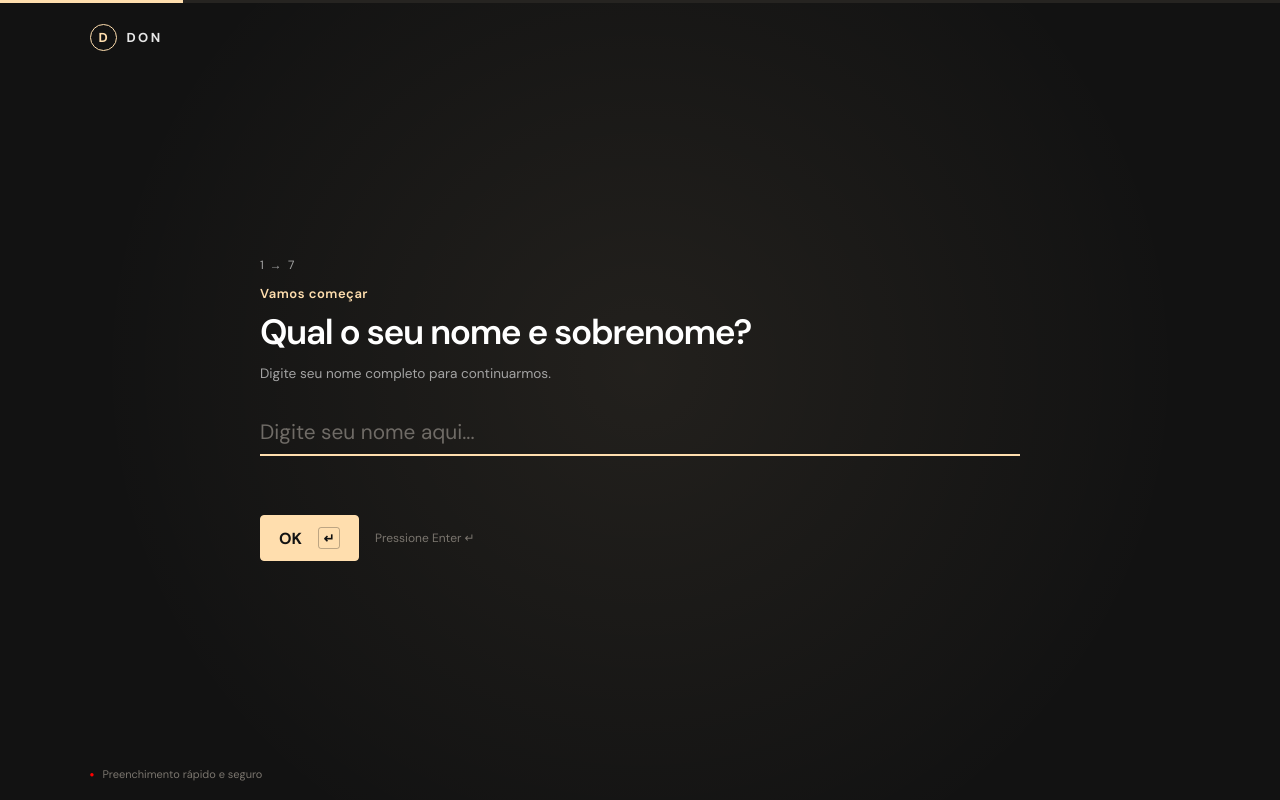
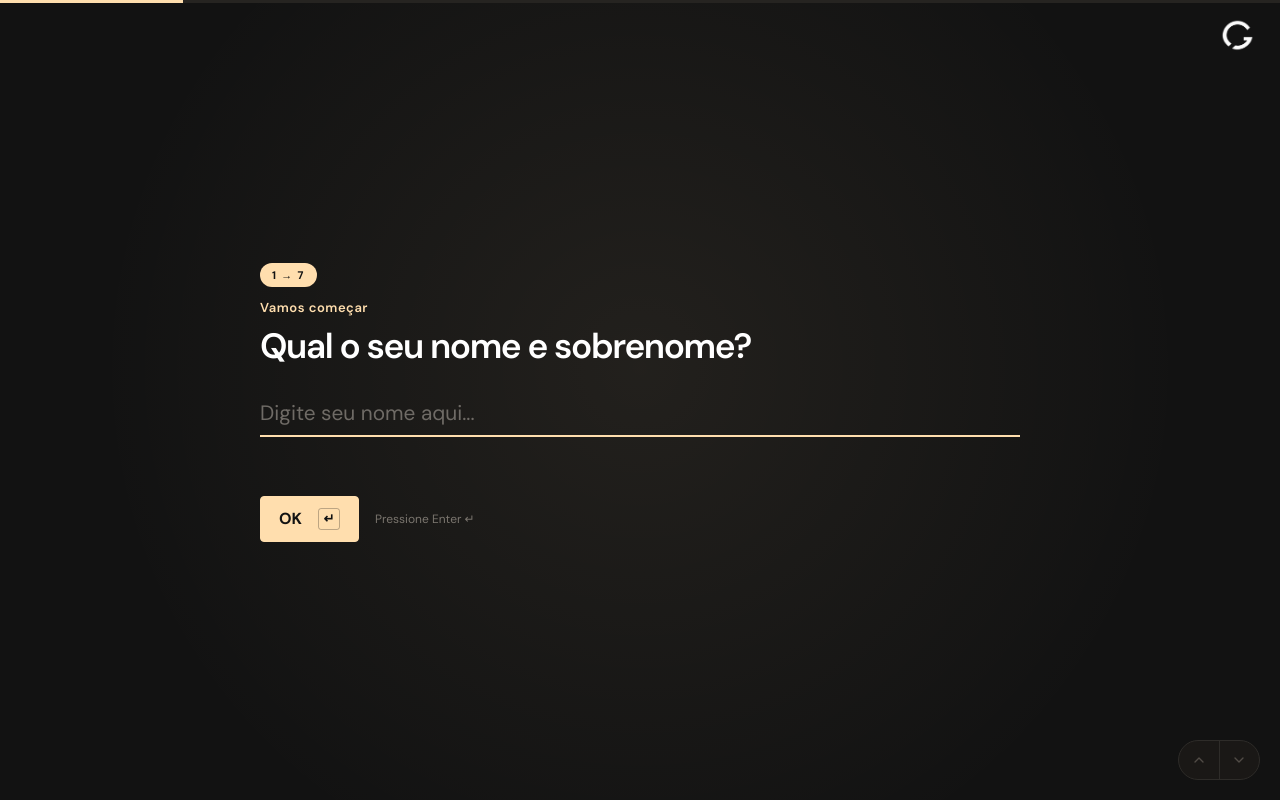
Before and after one commit to gnstecnologia/formulario-etapas, a plain HTML site: page index.html in a window 1280 px wide. Drawn offline with Linux system fonts and the light colour scheme.

Commit message:
Troca a marca pela logo, adiciona navegacao entre perguntas e limpa o texto de apoio
Logo no canto direito no desktop e centralizada no mobile; controle flutuante
com setas no desktop e botao voltar no mobile; contador em pilula creme.

Co-Authored-By: Claude Opus 4.5 <noreply@anthropic.com>

```diff
--- a/index.html
+++ b/index.html
@@ -17,8 +17,7 @@
       </div>
 
       <header class="brand" aria-label="Marca">
-        <span class="brand__mark">D</span>
-        <span class="brand__name">DON</span>
+        <img class="brand__logo" src="./logo-genesis.png" alt="Genesis Company" />
       </header>
 
       <section class="form-stage" id="formStage" aria-live="polite">
@@ -26,7 +25,6 @@
         <div class="question-card is-active" id="questionCard">
           <p class="eyebrow" id="eyebrow">Vamos começar</p>
           <h1 id="questionTitle">Qual o seu nome e sobrenome?</h1>
-          <p class="question-help" id="questionHelp">Digite seu nome completo para continuarmos.</p>
 
           <form id="stepForm" novalidate>
             <label class="sr-only" id="fieldLabel" for="answerInput">Nome e sobrenome</label>
@@ -44,6 +42,12 @@
             <ul class="options" id="optionsList" role="listbox" aria-labelledby="questionTitle" hidden></ul>
 
             <div class="actions">
+              <button class="back-button" id="backButton" type="button" aria-label="Pergunta anterior">
+                <svg width="18" height="18" viewBox="0 0 24 24" fill="none" stroke="currentColor" stroke-width="2" stroke-linecap="round" stroke-linejoin="round" aria-hidden="true">
+                  <path d="M19 12H5" />
+                  <path d="m12 19-7-7 7-7" />
+                </svg>
+              </button>
               <button class="primary-button" id="continueButton" type="submit">
                 <span id="buttonText">OK</span>
                 <span class="button-arrow" aria-hidden="true">↵</span>
@@ -54,10 +58,18 @@
         </div>
       </section>
 
-      <footer class="footer-note">
-        <span>●</span>
-        <span>Preenchimento rápido e seguro</span>
-      </footer>
+      <div class="stepper" role="group" aria-label="Navegação entre perguntas">
+        <button class="stepper__btn" id="stepperPrev" type="button" aria-label="Pergunta anterior">
+          <svg width="16" height="16" viewBox="0 0 24 24" fill="none" stroke="currentColor" stroke-width="2" stroke-linecap="round" stroke-linejoin="round" aria-hidden="true">
+            <path d="m18 15-6-6-6 6" />
+          </svg>
+        </button>
+        <button class="stepper__btn" id="stepperNext" type="button" aria-label="Próxima pergunta">
+          <svg width="16" height="16" viewBox="0 0 24 24" fill="none" stroke="currentColor" stroke-width="2" stroke-linecap="round" stroke-linejoin="round" aria-hidden="true">
+            <path d="m6 9 6 6 6-6" />
+          </svg>
+        </button>
+      </div>
     </main>
     <script src="./script.js"></script>
   </body>
--- a/script.js
+++ b/script.js
@@ -13,7 +13,6 @@ const steps = [
     key: 'name',
     eyebrow: 'Vamos começar',
     title: 'Qual o seu nome e sobrenome?',
-    help: 'Digite seu nome completo para continuarmos.',
     label: 'Nome e sobrenome',
     placeholder: 'Digite seu nome aqui...',
     type: 'text',
@@ -26,7 +25,6 @@ const steps = [
     key: 'whatsapp',
     eyebrow: 'Quase lá',
     title: 'Qual o seu WhatsApp?',
-    help: 'Informe um número com DDD para entrarmos em contato.',
     label: 'WhatsApp',
     placeholder: '(11) 99999-9999',
     type: 'tel',
@@ -39,7 +37,6 @@ const steps = [
     key: 'email',
     eyebrow: 'Contato',
     title: 'Qual o seu melhor e-mail?',
-    help: 'Usaremos para enviar o resumo do diagnóstico.',
     label: 'Melhor e-mail',
     placeholder: 'voce@empresa.com.br',
     type: 'email',
@@ -52,7 +49,6 @@ const steps = [
     key: 'cargo',
     eyebrow: 'Sobre você',
     title: 'Qual opção descreve melhor o seu cargo?',
-    help: 'Escolha a opção que mais se aproxima da sua função.',
     label: 'Cargo',
     type: 'choice',
     options: [
@@ -68,7 +64,6 @@ const steps = [
     key: 'empresa',
     eyebrow: 'Sua empresa',
     title: 'Qual o nome da sua empresa?',
-    help: 'Como sua empresa é conhecida no mercado.',
     label: 'Nome da empresa',
     placeholder: 'Nome da empresa',
     type: 'text',
@@ -79,7 +74,6 @@ const steps = [
     key: 'instagram',
     eyebrow: 'Sua empresa',
     title: 'Qual o @ do Instagram da sua empresa?',
-    help: 'Se não tiver, pode digitar o nome de usuário mesmo assim.',
     label: 'Instagram da empresa',
     placeholder: '@suaempresa',
     type: 'text',
@@ -96,7 +90,6 @@ const steps = [
     key: 'faturamento',
     eyebrow: 'Última pergunta',
     title: 'Qual o faturamento mensal da sua empresa?',
-    help: 'Isso nos ajuda a preparar o diagnóstico certo para o seu momento.',
     label: 'Faturamento mensal',
     type: 'choice',
     options: [
@@ -115,7 +108,6 @@ const card = document.querySelector('#questionCard');
 const form = document.querySelector('#stepForm');
 const input = document.querySelector('#answerInput');
 const title = document.querySelector('#questionTitle');
-const help = document.querySelector('#questionHelp');
 const eyebrow = document.querySelector('#eyebrow');
 const label = document.querySelector('#fieldLabel');
 const counter = document.querySelector('#stepCounter');
@@ -124,6 +116,40 @@ const error = document.querySelector('#errorMessage');
 const button = document.querySelector('#continueButton');
 const buttonText = document.querySelector('#buttonText');
 const optionsList = document.querySelector('#optionsList');
+const actions = document.querySelector('.actions');
+const backButton = document.querySelector('#backButton');
+const stepperPrev = document.querySelector('#stepperPrev');
+const stepperNext = document.querySelector('#stepperNext');
+
+function isCurrentStepValid() {
+  const step = steps[state.current];
+  const raw = step.type === 'choice' ? state.answers[step.key] || '' : input.value.trim();
+  if (!raw) return false;
+  const value = step.normalize ? step.normalize(raw) : raw;
+  return step.validate(value) === '';
+}
+
+function updateNav() {
+  const isFirst = state.current === 0;
+  const isLast = state.current === steps.length - 1;
+  const canAdvance = isCurrentStepValid() && !isLast;
+
+  stepperPrev.disabled = isFirst;
+  stepperNext.disabled = !canAdvance;
+  backButton.hidden = isFirst;
+  actions.classList.toggle('has-back', !isFirst);
+}
+
+function goBack() {
+  if (state.current === 0) return;
+  state.current -= 1;
+  renderStep('backward');
+}
+
+function goForward() {
+  if (state.current === steps.length - 1) return;
+  form.requestSubmit();
+}
 
 function formatPhone(value) {
   const digits = value.replace(/\D/g, '').slice(0, 11);
@@ -171,6 +197,7 @@ function selectOption(step, value) {
   optionsList.querySelectorAll('.option').forEach((optionButton) => {
     optionButton.setAttribute('aria-selected', String(optionButton.dataset.value === value));
   });
+  updateNav();
   button.focus({ preventScroll: true });
 }
 
@@ -185,7 +212,6 @@ function renderStep(direction = 'forward') {
   window.setTimeout(() => {
     eyebrow.textContent = step.eyebrow;
     title.textContent = step.title;
-    help.textContent = step.help;
     label.textContent = step.label;
     error.textContent = '';
     counter.textContent = `${state.current + 1} → ${steps.length}`;
@@ -214,6 +240,7 @@ function renderStep(direction = 'forward') {
 
     card.classList.remove('is-leaving', 'is-entering');
     card.classList.add('is-active');
+    updateNav();
   }, 290);
 }
 
@@ -288,7 +315,12 @@ input.addEventListener('input', () => {
   if (step.key === 'whatsapp') input.value = formatPhone(input.value);
   error.textContent = '';
   input.classList.remove('input-error');
+  updateNav();
 });
+
+backButton.addEventListener('click', goBack);
+stepperPrev.addEventListener('click', goBack);
+stepperNext.addEventListener('click', goForward);
 
 document.addEventListener('keydown', (event) => {
   const step = steps[state.current];
--- a/style.css
+++ b/style.css
@@ -55,24 +55,16 @@ button { cursor: pointer; }
 
 .brand {
   display: flex;
-  align-items: center;
-  gap: 10px;
-  font-weight: 700;
-  letter-spacing: .18em;
-  font-size: 13px;
+  justify-content: flex-end;
 }
-.brand__mark {
-  display: grid;
-  place-items: center;
-  width: 27px;
-  height: 27px;
-  border: 1px solid var(--accent);
-  border-radius: 50%;
-  color: var(--accent);
-  font-size: 13px;
-  letter-spacing: 0;
+.brand__logo {
+  display: block;
+  width: auto;
+  height: clamp(30px, 4.4vh, 44px);
 }
-.brand__name { opacity: .9; }
+@media (min-width: 641px) {
+  .brand { position: absolute; top: 18px; right: 24px; }
+}
 
 .form-stage {
   width: min(760px, 100%);
@@ -80,9 +72,14 @@ button { cursor: pointer; }
   padding: clamp(6px, 2.2vh, 34px) 0;
 }
 .step-counter {
+  display: inline-block;
   margin-bottom: clamp(8px, 1.6vh, 20px);
-  color: var(--muted);
-  font-size: 12px;
+  padding: 5px 12px;
+  border-radius: 999px;
+  color: var(--accent-ink);
+  background: var(--accent);
+  font-size: 11px;
+  font-weight: 700;
   letter-spacing: .12em;
   text-transform: uppercase;
 }
@@ -104,14 +101,6 @@ h1 {
   letter-spacing: -.04em;
   font-weight: 600;
 }
-.question-help {
-  max-width: 510px;
-  margin: clamp(10px, 1.6vh, 20px) 0 0;
-  color: var(--muted);
-  font-size: clamp(13px, 1.7vh, 16px);
-  line-height: 1.5;
-}
-
 form { margin-top: clamp(12px, 2.6vh, 34px); }
 input {
   width: 100%;
@@ -208,14 +197,49 @@ input.input-error { border-color: var(--danger); animation: shake 360ms ease; }
 }
 .hint { color: #7a756e; font-size: 12px; }
 .error-message { min-height: 18px; margin: 8px 0 0; color: var(--danger); font-size: 12px; }
-.footer-note {
+
+.back-button {
+  display: none;
+  place-items: center;
+  width: 44px;
+  height: 44px;
+  padding: 0;
+  border: 1px solid var(--line);
+  border-radius: 50%;
+  color: var(--text);
+  background: transparent;
+  transition: border-color 220ms ease, background 220ms ease;
+}
+.back-button:hover { border-color: var(--accent); color: var(--accent); }
+.back-button[hidden] { display: none; }
+
+.stepper {
+  position: fixed;
+  right: 20px;
+  bottom: 20px;
+  z-index: 20;
   display: flex;
-  gap: 8px;
-  align-items: center;
-  color: #7a756e;
-  font-size: 11px;
+  width: 82px;
+  height: 40px;
+  border: 1px solid var(--line);
+  border-radius: 999px;
+  overflow: hidden;
+  background: rgba(28, 26, 23, .92);
+  backdrop-filter: blur(8px);
 }
-.footer-note span:first-child { color: var(--detail); font-size: 8px; }
+.stepper__btn {
+  flex: 1;
+  display: grid;
+  place-items: center;
+  padding: 0;
+  border: 0;
+  color: var(--text);
+  background: transparent;
+  transition: background 220ms ease, color 220ms ease;
+}
+.stepper__btn + .stepper__btn { border-left: 1px solid var(--line); }
+.stepper__btn:hover:not(:disabled) { background: var(--accent); color: var(--accent-ink); }
+.stepper__btn:disabled { color: #514c46; cursor: not-allowed; }
 
 .sr-only { position: absolute; width: 1px; height: 1px; padding: 0; margin: -1px; overflow: hidden; clip: rect(0,0,0,0); white-space: nowrap; border: 0; }
 
@@ -223,9 +247,15 @@ input.input-error { border-color: var(--danger); animation: shake 360ms ease; }
 
 @media (max-width: 640px) {
   .app-shell { padding: clamp(14px, 2.4vh, 24px) 22px clamp(12px, 2vh, 22px); }
+  .brand { justify-content: center; }
   .form-stage { padding: 0; }
   .options { grid-template-columns: 1fr; }
-  .actions { align-items: flex-start; flex-direction: column; gap: 10px; }
+  .stepper { display: none; }
+  .actions { display: grid; grid-template-columns: 1fr; gap: 10px; }
+  .actions.has-back { grid-template-columns: 44px 1fr; }
+  .back-button { display: grid; }
+  .primary-button { width: 100%; justify-content: center; }
+  .hint { display: none; }
 }
 
 @media (prefers-reduced-motion: reduce) {
```
Also changed, not shown: logo-genesis.png (added).
